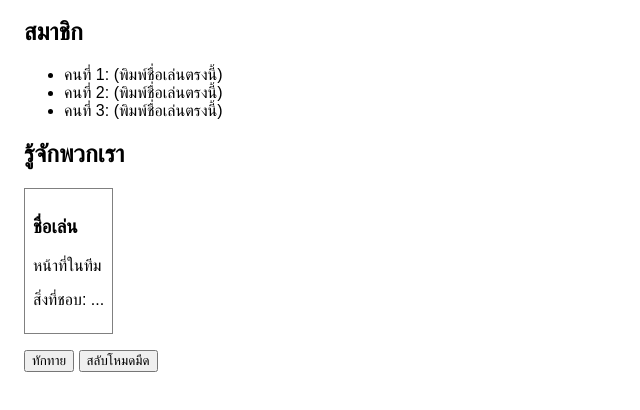
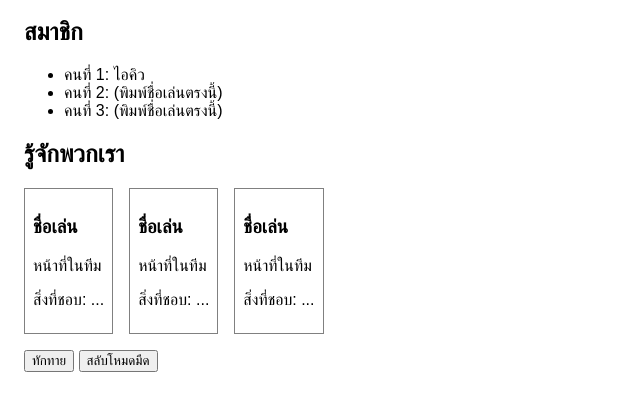
Before and after one commit to YRC54474/team-5, a plain HTML site: page index.html in a window 1280 px wide. Shown: the part 64-474 px from the top of the page, without its empty margins (0-640 px from the left). Drawn offline with Linux system fonts and the light colour scheme.

Commit message:
Added cards

```diff
--- a/index.html
+++ b/index.html
@@ -14,7 +14,7 @@
   <!-- ===== รอบที่ 1: ทุกคนผลัดกันเพิ่มชื่อเล่นของตัวเอง ===== -->
   <h2>สมาชิก</h2>
   <ul id="member-list">
-    <li>คนที่ 1: (พิมพ์ชื่อเล่นตรงนี้)</li>
+    <li>คนที่ 1: ไอคิว </li>
     <li>คนที่ 2: (พิมพ์ชื่อเล่นตรงนี้)</li>
     <li>คนที่ 3: (พิมพ์ชื่อเล่นตรงนี้)</li>
   </ul>
@@ -31,8 +31,17 @@
     </div>
 
     <!-- การ์ดคนที่ 2 วางตรงนี้ -->
-
+    <div class="card">
+      <h3 class="card-name">ชื่อเล่น</h3>
+      <p class="card-role">หน้าที่ในทีม</p>
+      <p class="card-hobby">สิ่งที่ชอบ: ...</p>
+    </div>
     <!-- การ์ดคนที่ 3 วางตรงนี้ -->
+    <div class="card">
+      <h3 class="card-name">ชื่อเล่น</h3>
+      <p class="card-role">หน้าที่ในทีม</p>
+      <p class="card-hobby">สิ่งที่ชอบ: ...</p>
+    </div>
 
   </div>
 
```
